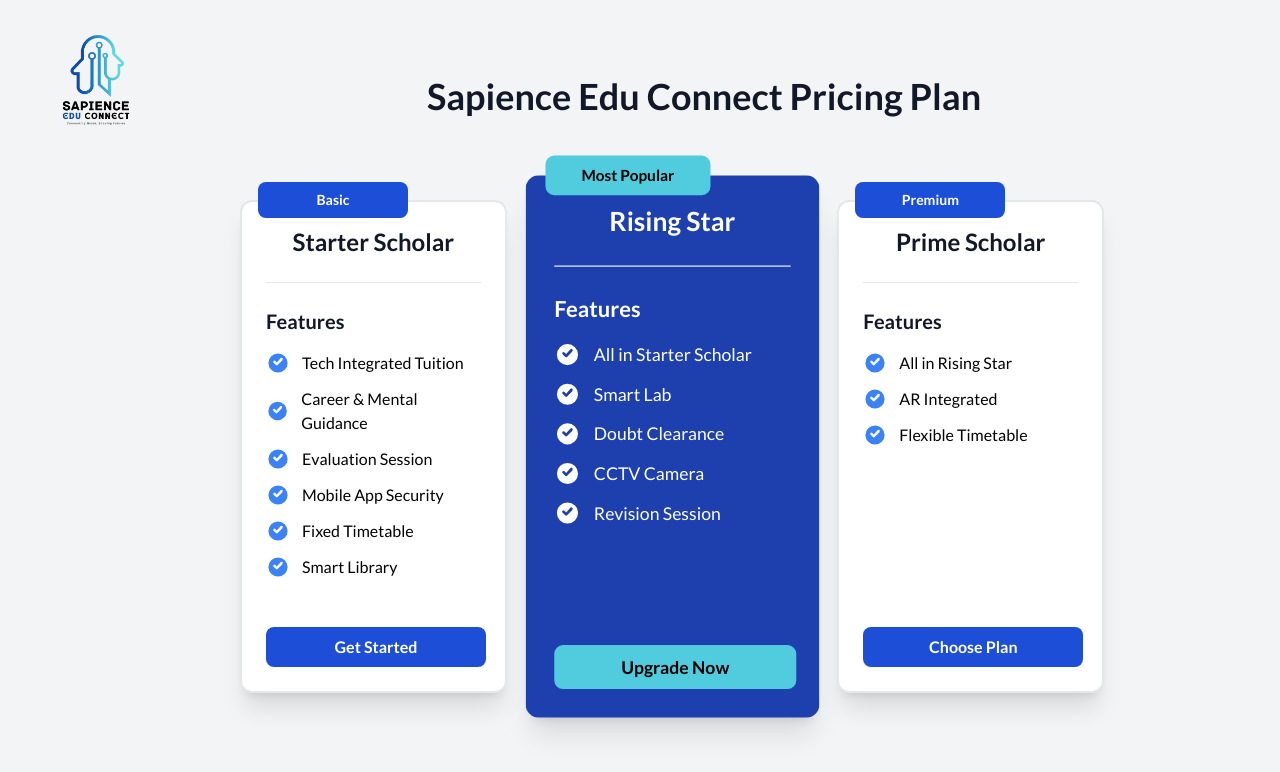
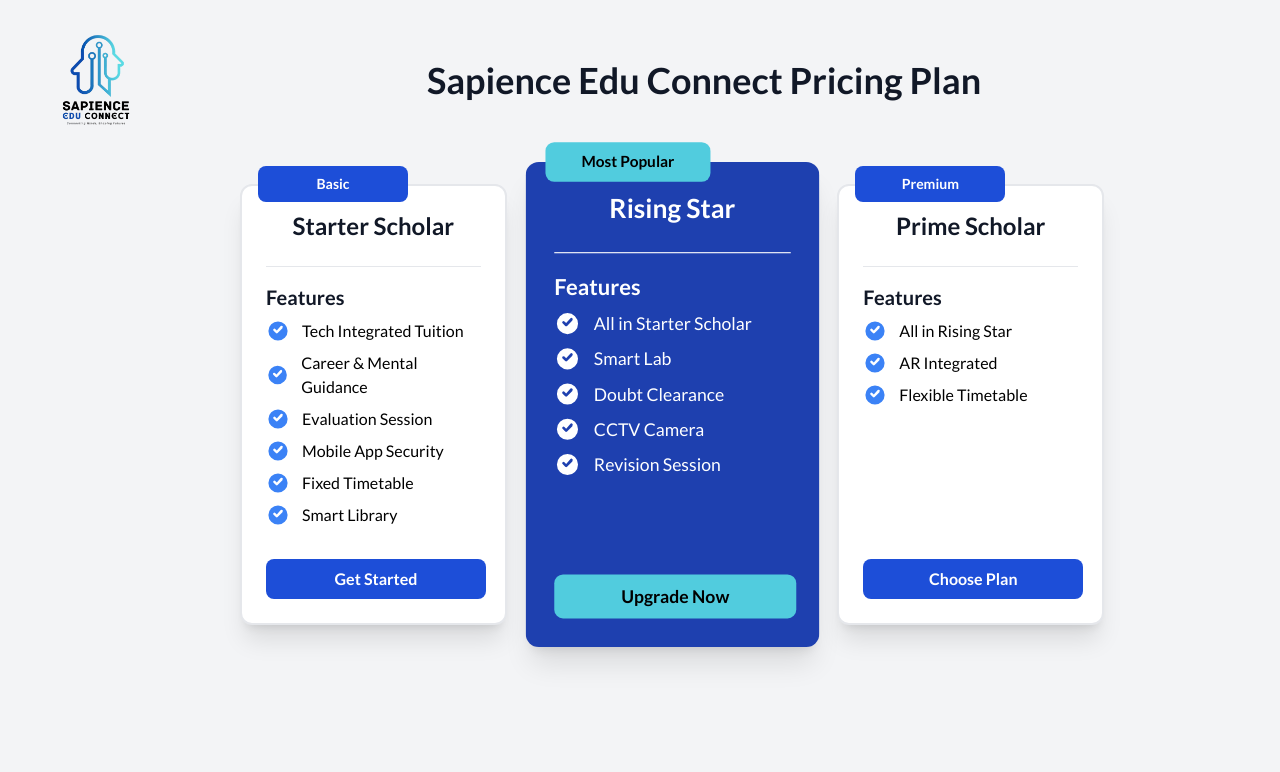
Before and after one commit to devikarajeevan/sapience-website, a React (Vite) app: page /pricingplan in a window 1280 px wide. Shown: the top 772 px of the page. Built offline with nearby package versions, Linux system fonts and the light colour scheme.

Commit message:
adjusted space in PricingPlan

```diff
--- a/src/Pages/PricingPlan.jsx
+++ b/src/Pages/PricingPlan.jsx
@@ -57,12 +57,12 @@ const PricingPlan = () => {
         <Link to="/" className="flex-shrink-0">
           <img src={Logo} alt="logo" className="h-16 sm:h-24 md:h-32 object-contain" />
         </Link>
-        <h1 className="w-[85%] md:w-[90%] text-3xl md:text-4xl mt-8 font-bold text-center text-gray-900">
+        <h1 className="w-[85%] md:w-[90%] text-3xl md:text-4xl font-bold text-center text-gray-900">
           Sapience Edu Connect Pricing Plan
         </h1>
       </div>
       <div className="flex items-center justify-center">
-        <div className="flex flex-col lg:flex-row space-y-12 lg:space-y-0 lg:space-x-8 px-6 pb-16 lg:px-12 lg:pb-16 mt-10 w-full max-w-4xl">
+        <div className="flex flex-col lg:flex-row space-y-12 lg:space-y-0 lg:space-x-8 px-6 pb-16 lg:px-12 lg:pb-16 mt-6 w-full max-w-4xl">
           {plans.map((plan, index) => (
             <div
               key={index}
@@ -97,7 +97,7 @@ const PricingPlan = () => {
                   {plan.title}
                 </h2>
               </div>
-              <div className="flex-1 mt-6">
+              <div className="flex-1 mt-4">
                 <h3
                   className={`text-xl font-semibold ${
                     selectedPlan === plan.title ? 'text-white' : 'text-gray-900'
@@ -105,7 +105,7 @@ const PricingPlan = () => {
                 >
                   Features
                 </h3>
-                <ul className="mt-4 space-y-3">
+                <ul className="mt-2 space-y-2">
                   {plan.features.map((feature, i) => (
                     <li key={i} className="flex items-center">
                       <svg
@@ -126,9 +126,9 @@ const PricingPlan = () => {
                   ))}
                 </ul>
               </div>
-              <div className="mt-6">
+              <div className="mt-4">
                 <button
-                  className={`w-[220px] py-2 mt-6 ${
+                  className={`w-[220px] py-2 mt-4 ${
                     selectedPlan === plan.title ? 'bg-[#51ccde] text-black' : 'bg-blue-700 text-white'
                   } font-bold rounded-lg`}
                   onClick={() => handleButtonClick(plan.path)}
```
